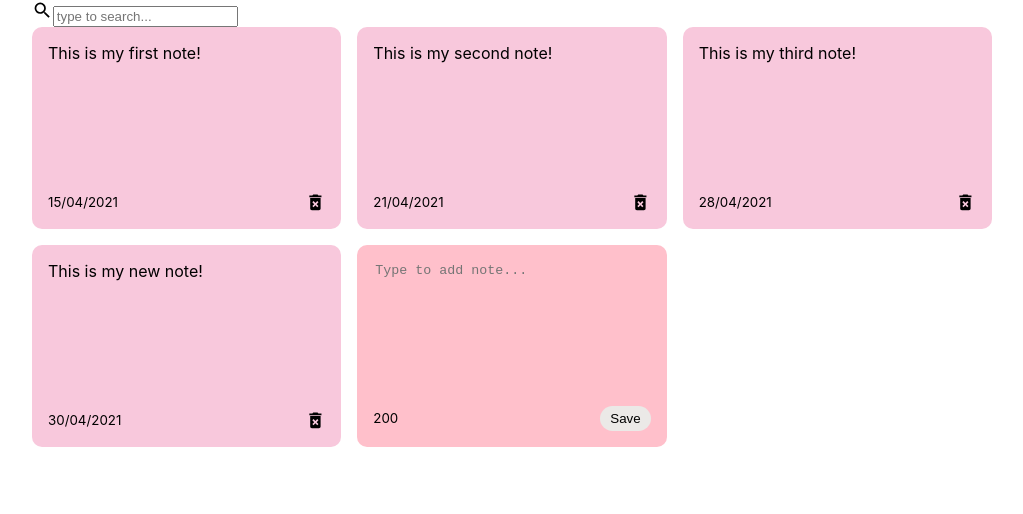
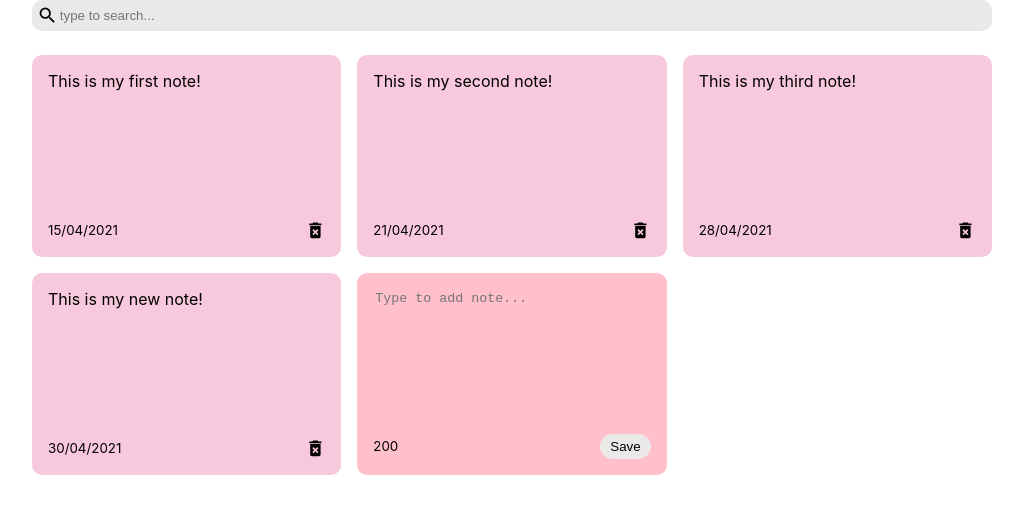
Before and after one commit to McKenzieLynn/React-App, a React (Create React App) app: page / in a window 1280 px wide. Shown: the top 514 px of the page, without its empty margins (128-1151 px from the left). Built offline with nearby package versions, Linux system fonts and the light colour scheme.

Commit message:
Making search bar pretty

```diff
--- a/src/index.css
+++ b/src/index.css
@@ -83,3 +83,22 @@ textarea:focus{
 .delete-icon {
   cursor: pointer;
 }
+
+/* Search bar */
+.search {
+  display: flex;
+  align-items: center;
+  background-color: #ebe9e7;
+  border-radius: 10px;
+  padding: 5px;
+  margin-bottom: 1.5em;
+}
+
+.search input {
+  border: none;
+  background-color: #ebe9e7;
+}
+
+.search input:focus{
+  outline: none;
+}
```
